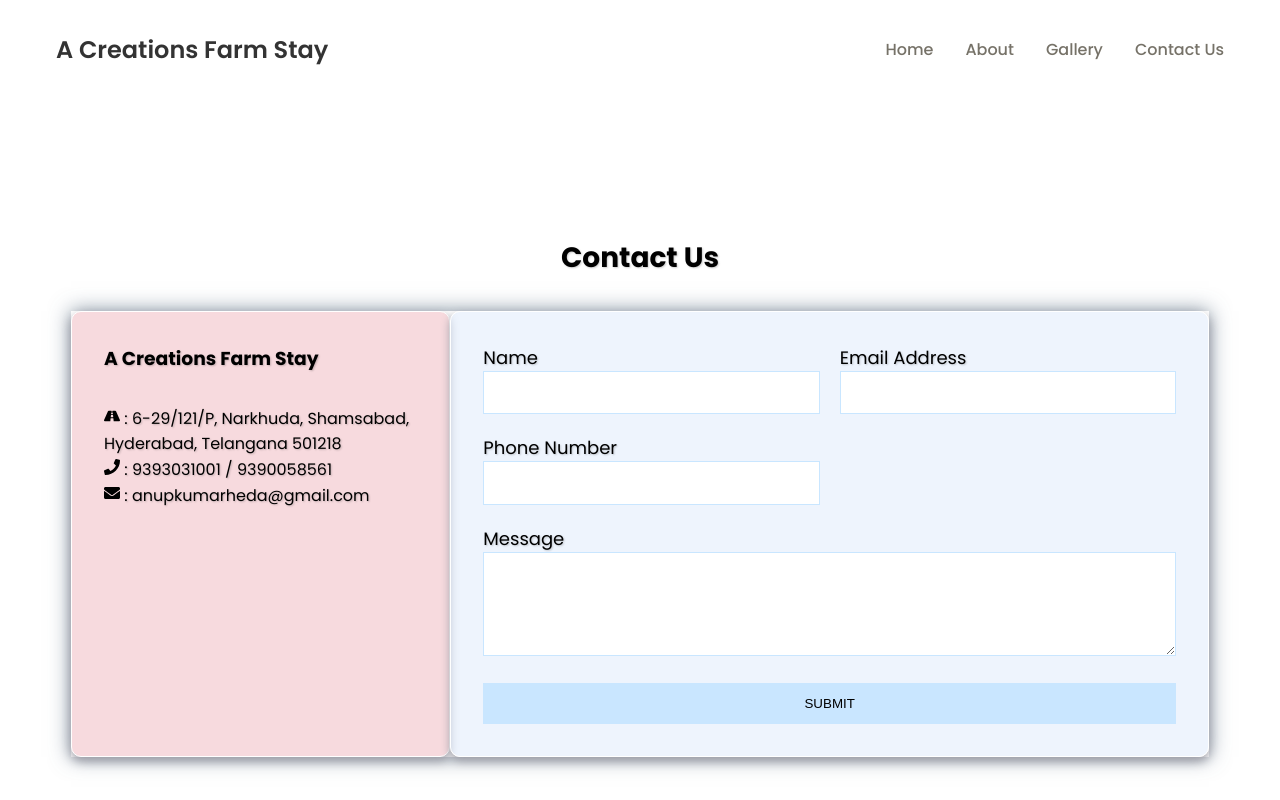
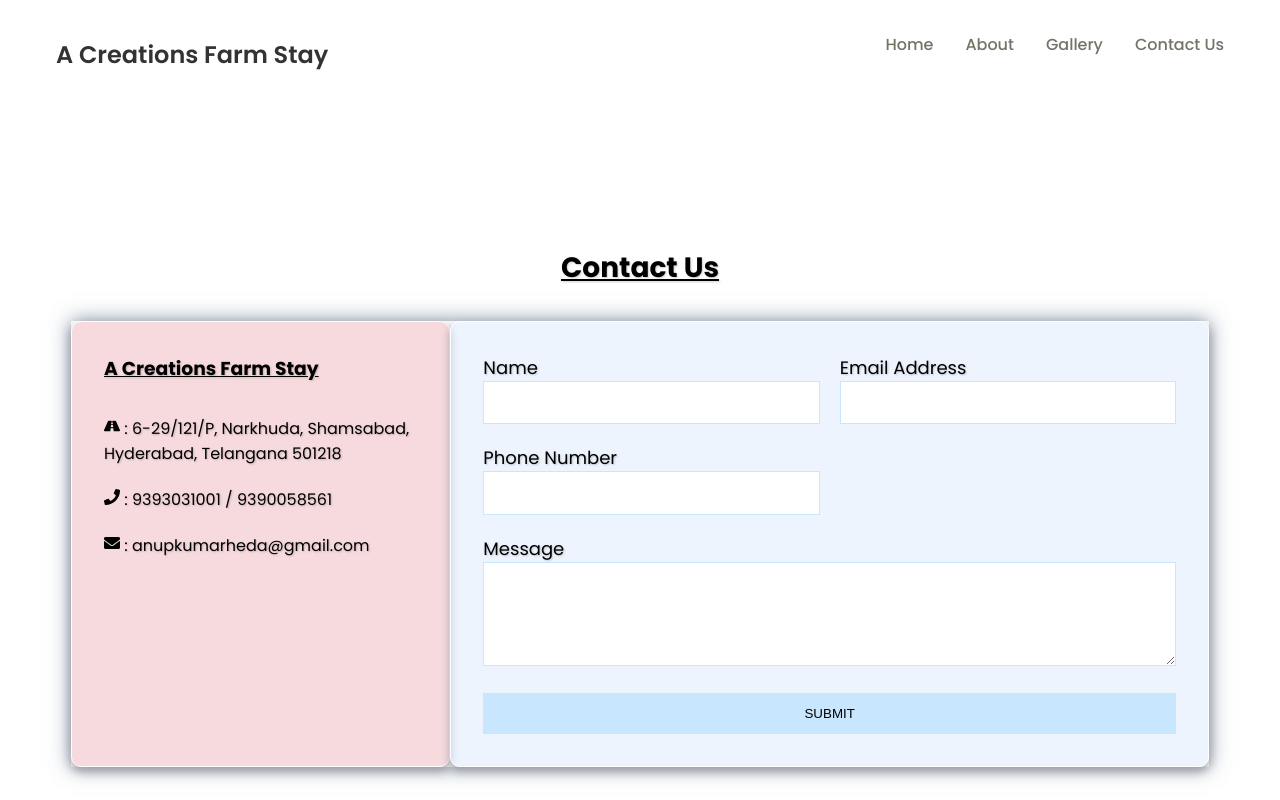
Before and after one commit to Shoeb891/jagermeister, a React (Create React App) app: page /contact in a window 1280 px wide. Shown: the top 800 px of the page. Built offline with nearby package versions, Linux system fonts and the light colour scheme.

Commit message:
added text decoratation

```diff
--- a/src/pages/Contact.js
+++ b/src/pages/Contact.js
@@ -10,12 +10,12 @@ const Contact = () => {
       <Navbar />
       <div className="cbody">
         <div className="container">
-          <h1 className="brand">
+          <h1 className="brand" class="underlined-heading">
             <span></span>Contact Us
           </h1>
           <div className="wrapper animated bounceInLeft">
             <div className="company-info">
-              <h3 className="company-info-title">A Creations Farm Stay</h3>
+              <h3 className="company-info-title underlined-heading">A Creations Farm Stay</h3>
               <ul>
                 <li>
                   <FaRoad /> : 6-29/121/P, Narkhuda, Shamsabad, Hyderabad,
--- a/src/styles/contact.css
+++ b/src/styles/contact.css
@@ -23,6 +23,10 @@
 ul {
   list-style: none;
   padding: 0;
+}
+
+li{
+  margin-bottom: 20px;
 }
 
 .brand {
```
